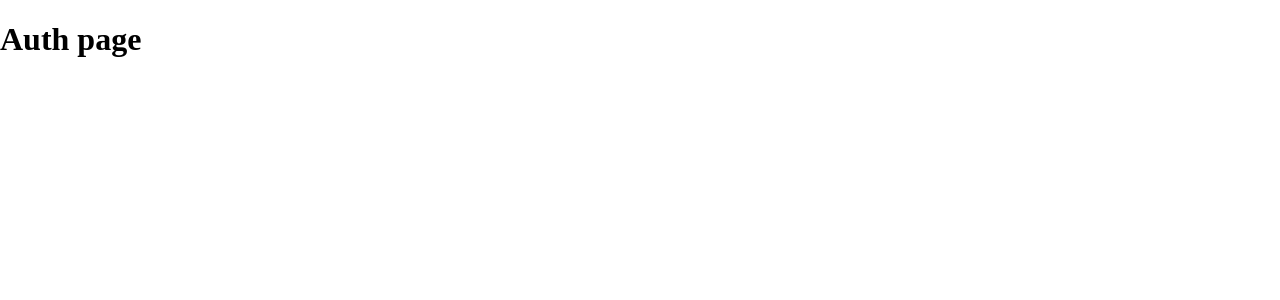
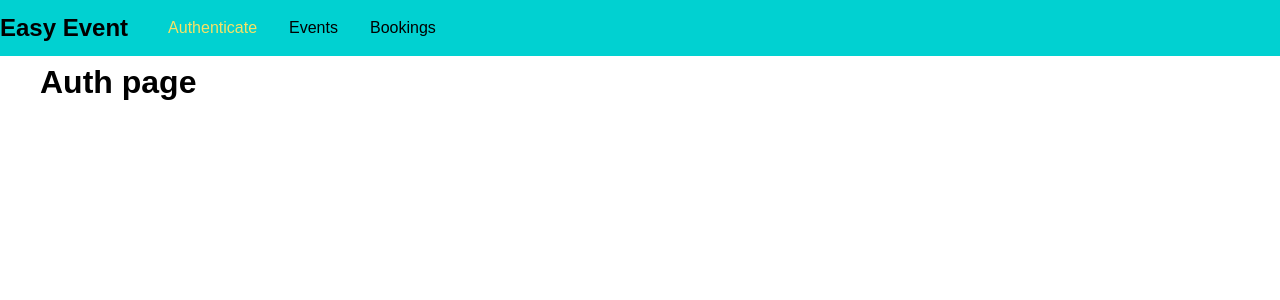
Before and after one commit to FedkinAndrey/graphql-react-event-booking, a React (Create React App) app in the folder frontend/: page /auth in a window 1280 px wide. Shown: the top 300 px of the page. Built offline with nearby package versions, Linux system fonts and the light colour scheme.

Commit message:
added navbar component

```diff
--- a/frontend/package.json
+++ b/frontend/package.json
@@ -6,6 +6,7 @@
     "@testing-library/jest-dom": "^5.16.4",
     "@testing-library/react": "^13.1.1",
     "@testing-library/user-event": "^13.5.0",
+    "node-sass": "^7.0.1",
     "react": "^18.0.0",
     "react-dom": "^18.0.0",
     "react-router-dom": "^6.3.0",
--- a/frontend/src/App.css
+++ /dev/null
@@ -1,38 +0,0 @@
-.App {
-  text-align: center;
-}
-
-.App-logo {
-  height: 40vmin;
-  pointer-events: none;
-}
-
-@media (prefers-reduced-motion: no-preference) {
-  .App-logo {
-    animation: App-logo-spin infinite 20s linear;
-  }
-}
-
-.App-header {
-  background-color: #282c34;
-  min-height: 100vh;
-  display: flex;
-  flex-direction: column;
-  align-items: center;
-  justify-content: center;
-  font-size: calc(10px + 2vmin);
-  color: white;
-}
-
-.App-link {
-  color: #61dafb;
-}
-
-@keyframes App-logo-spin {
-  from {
-    transform: rotate(0deg);
-  }
-  to {
-    transform: rotate(360deg);
-  }
-}
--- a/frontend/src/App.jsx
+++ b/frontend/src/App.jsx
@@ -1,17 +1,21 @@
-import './App.css';
+import './App.scss';
 import { Route, Routes, Navigate } from 'react-router-dom';
 import { Auth, Events, Bookings } from './pages';
+import { MainNavigation } from './components';
 
 function App() {
   return (
+    <>
+      <MainNavigation />
+      <div className="main-content">
         <Routes>
-      <>
           <Route path="/" element={<Navigate replace to="/auth" />} exact />
           <Route path="/auth" element={<Auth />} />
           <Route path="/events" element={<Events />} />
           <Route path="/bookings" element={<Bookings />} />
+        </Routes>
+      </div>
     </>
-    </Routes>
   );
 }
 
--- /dev/null
+++ b/frontend/src/App.scss
@@ -0,0 +1,7 @@
+*{
+  font-family: sans-serif;
+}
+
+.main-content{
+  margin: 4rem 2.5rem;
+}
--- /dev/null
+++ b/frontend/src/components/index.js
@@ -0,0 +1 @@
+export { default as MainNavigation } from './navigation/MainNavigation';
--- /dev/null
+++ b/frontend/src/components/navigation/MainNavigation.jsx
@@ -0,0 +1,28 @@
+import React from 'react';
+import { NavLink } from 'react-router-dom';
+import './MainNavigation.scss';
+
+const MainNavigation = () => {
+  return (
+    <header className="main-navigation">
+      <div className="main-navigation__logo">
+        <h1>Easy Event</h1>
+      </div>
+      <nav className="main-navigation__items">
+        <ul>
+          <li>
+            <NavLink to="/auth">Authenticate</NavLink>
+          </li>
+          <li>
+            <NavLink to="/events">Events</NavLink>
+          </li>
+          <li>
+            <NavLink to="/bookings">Bookings</NavLink>
+          </li>
+        </ul>
+      </nav>
+    </header>
+  );
+};
+
+export default MainNavigation;
--- /dev/null
+++ b/frontend/src/components/navigation/MainNavigation.scss
@@ -0,0 +1,43 @@
+.main-navigation {
+  position: fixed;
+  left: 0;
+  top: 0;
+  width: 100%;
+  height: 3.5rem;
+  background: #01d1d1;
+  display: flex;
+  align-items: center;
+
+  &__logo {
+    h1 {
+      margin: 0;
+      font-size: 1.5rem;
+    }
+  }
+
+  &__items {
+    margin-left: 1.5rem;
+
+    ul {
+      margin: 0;
+      padding: 0;
+      display: flex;
+      list-style: none;
+    }
+
+    li {
+      margin: 0 1rem;
+    }
+
+    a {
+      text-decoration: none;
+      color: #000;
+
+      &.active,
+      &:hover,
+      &:active {
+        color: #f8e264;
+      }
+    }
+  }
+}
```
Also changed, not shown: 1 other file (tests, documents, lock files or other folders). Lines whose indentation alone changed are shown as unchanged.
